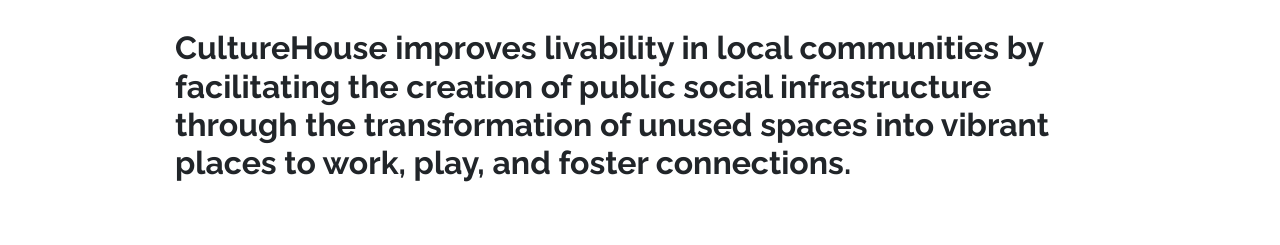
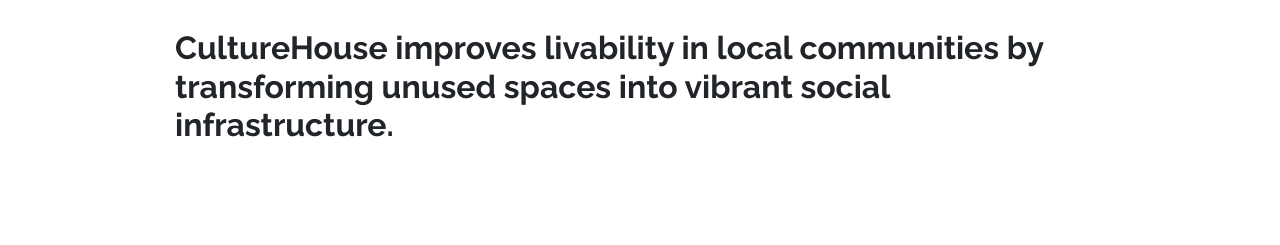
Before and after one commit to culturehouse/culturehouse.github.io, a website: page about.html in a window 1280 px wide. Shown: the part 238-483 px from the top of the page. Drawn offline with Linux system fonts and the light colour scheme; a script that the page names is missing.

Commit message:
updated mission

```diff
--- a/about.html
+++ b/about.html
@@ -80,7 +80,7 @@
         </div>
         <div class="row align-items-center spacing">
           <div class="col-lg-12">
-            <h3 class="display-4">CultureHouse improves livability in local communities by facilitating the creation of public social infrastructure through the transformation of unused spaces into vibrant places to work, play, and foster connections.</h3>
+            <h3 class="display-4">CultureHouse improves livability in local communities by transforming unused spaces into vibrant social infrastructure.</h3>
           </div>
         </div>
         </div>
```
